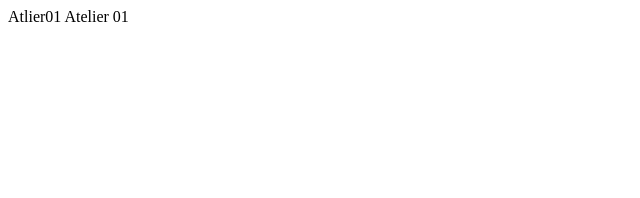
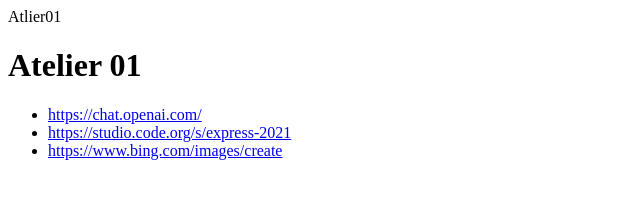
Before and after one commit to pouyajoon/atelier01, a plain HTML site: page index.html in a window 1280 px wide. Shown: the whole page, without its empty margins (0-640 px from the left). Drawn offline with Linux system fonts and the light colour scheme.

Commit message:
add links

```diff
--- a/index.html
+++ b/index.html
@@ -3,7 +3,15 @@
 <head>Atlier01</head>
 
 <body>
-    Atelier 01
+    <h1>Atelier 01</h1>
+
+    <ul>
+        <li><a href="https://chat.openai.com/" target="_blank">https://chat.openai.com/</a></li>
+        <li>
+            <a href="https://studio.code.org/s/express-2021" target="_blank">https://studio.code.org/s/express-2021</a>
+        </li>
+        <li><a href="https://www.bing.com/images/create" target="_blank">https://www.bing.com/images/create</a></li>
+    </ul>
 </body>
 
 </html>
```
